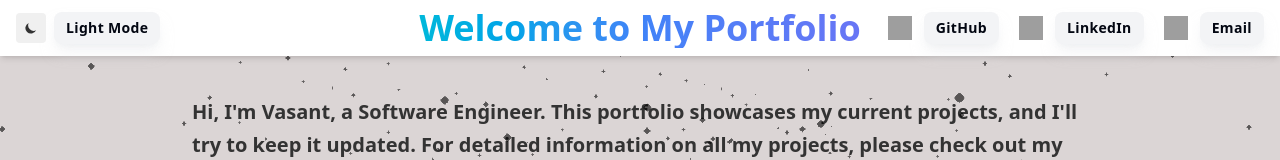
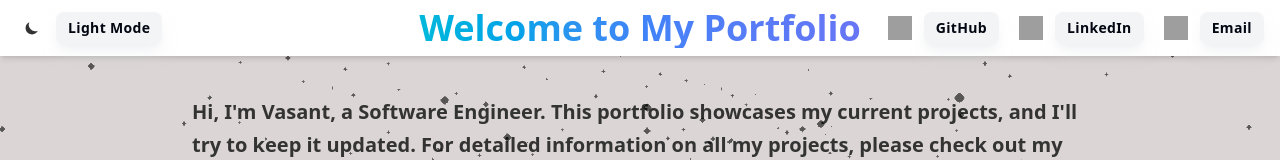
Before and after one commit to Vasant19/myportfolio, a React (Vite) app: page / in a window 1280 px wide. Shown: the top 160 px of the page. Built offline with nearby package versions, Linux system fonts and the light colour scheme; grey boxes are pictures that could not be loaded.

Commit message:
uniform gradience between components

```diff
--- a/src/App.tsx
+++ b/src/App.tsx
@@ -66,15 +66,19 @@ export default function App() {
             onClick={toggleDarkMode}
             className="group relative flex items-center cursor-pointer"
           >
-            <div className="absolute -inset-1 rounded-lg bg-gradient-to-r from-purple-600 to-blue-600 opacity-0 group-hover:opacity-100 blur-md transition duration-300"></div>
-            <div className="relative flex items-center">
+            <div className="absolute -inset-1 rounded-lg bg-gradient-to-r from-rose-500 to-pink-600 opacity-0 group-hover:opacity-100 blur-md transition duration-300"></div>
+            <div className="relative flex items-center justify-center w-8 h-8 bg-white dark:bg-gray-800 rounded-lg transition duration-300 group-hover:scale-110">
               <DarkThemeToggle
-                className="p-2 rounded transition-colors duration-200 relative z-10 group-hover:scale-110"
+                className="w-5 h-5 p-0.5 transition duration-300 group-hover:brightness-110"
                 style={{
-                  backgroundColor: isDark ? '#333' : '#f0f0f0',
-                  color: isDark ? '#fff' : '#333'
+                  backgroundColor: 'transparent',
+                  color: isDark ? '#fff' : '#333',
+                  display: 'flex',
+                  alignItems: 'center',
+                  justifyContent: 'center'
                 }}
               />
+            </div>
             <span className={`ml-2 text-sm font-semibold tracking-wide transition-all duration-200 px-3 py-1.5 rounded-md ${
               isDark
                 ? 'bg-gray-800 text-gray-100 shadow-lg shadow-gray-900/50'
@@ -82,7 +86,6 @@ export default function App() {
             }`}>
               {isDark ? 'Dark Mode' : 'Light Mode'}
             </span>
-            </div>
           </div>
         </div>
 
```
Lines whose indentation alone changed are shown as unchanged.
